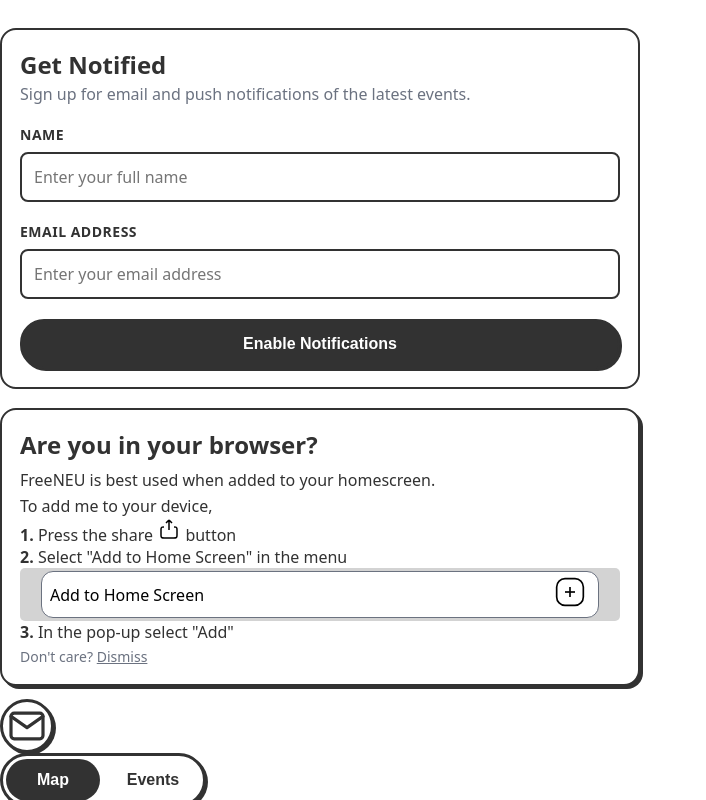
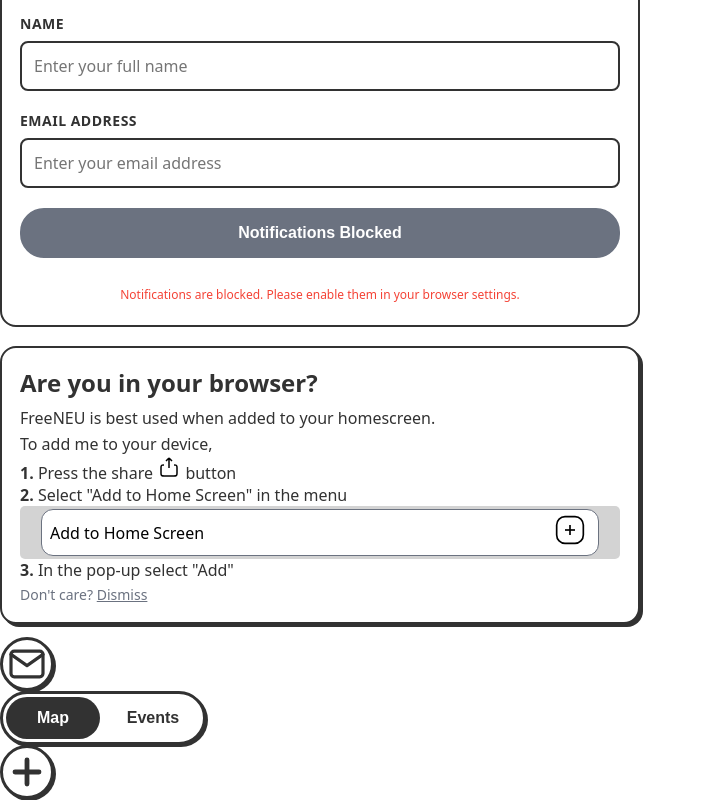
Before and after one commit to henrybednarz/FreeNEU, a Next.js app: page / in a window 1280 px wide. Both pictures are taken after a click on the element 27 px from the left and 664 px from the top of the page. Shown: the whole page, without its empty margins (0-706 px from the left). Built offline with nearby package versions, Linux system fonts and the light colour scheme; no server answers.

Commit message:
Fixed issue where event could be submitted while location was still being fetched

```diff
--- a/api/event/index.js
+++ b/api/event/index.js
@@ -83,9 +83,8 @@
         if (result.rowCount > 0) {
             const insertedEvent = result.rows[0]
 
-            await sendPushToAll({
-                title: `New Event Spotted`,
-                body: insertedEvent.name || 'A new event was added',}
+            await sendPushToAll(
+                "new event spotted"
             )
             return {success: true, message: 'Event saved successfully!', event: insertedEvent}
         } else {
--- a/src/app/page.js
+++ b/src/app/page.js
@@ -131,6 +131,7 @@
         if (isSubmittingNotification) { return }
         const request = await subscribeNotification(formData);
         const result = await request;
+
         if (result.success) {
             showNotification('Email submitted successfully!', 'success');
             closeEmailForm();
--- a/src/components/EmailAddForm.js
+++ b/src/components/EmailAddForm.js
@@ -3,11 +3,23 @@
 
 const EmailInputForm = ({ formData, onFormDataChange, onSubmitNotification, onSubmitRemoveNotification, isSubmitting }) => {
     const [validationErrors, setValidationErrors] = useState({});
+    const [notificationsAllowed, setNotificationsAllowed] = useState(false);
     const [notificationsEnabled, setNotificationsEnabled] = useState(false);
+    const [notificationsSupported, setNotificationsSupported] = useState(true);
 
     useEffect(() => {
-        const storedValue = window.localStorage.getItem('userNotificationsEnabled');
-        setNotificationsEnabled(storedValue === 'true');
+        if (typeof window === 'undefined') return;
+
+        const supported = ('Notification' in window) && ('serviceWorker' in navigator);
+        setNotificationsSupported(supported);
+
+        if (supported) {
+            const permission = Notification.permission;
+            setNotificationsAllowed(permission === 'granted');
+
+            const storedValue = window.localStorage.getItem('userNotificationsEnabled');
+            setNotificationsEnabled(storedValue === 'true' && permission === 'granted');
+        }
     }, []);
 
     useEffect(() => {
@@ -25,7 +37,22 @@
     };
 
     const handleNotificationSubscribe = async () => {
-        if (!('Notification' in window) || !('serviceWorker' in navigator)) return;
+        if (!notificationsSupported) {
+            console.log("Notifications are not supported in this browser.");
+            return;
+        }
+
+        // Request permission if not already granted
+        if (!notificationsAllowed) {
+            const permission = await Notification.requestPermission();
+            setNotificationsAllowed(permission === 'granted');
+
+            if (permission !== 'granted') {
+                console.log("Notification permission not granted.");
+                return;
+            }
+        }
+
         const newErrors = {};
         if (!formData.name) {
             newErrors.name = "Name is required.";
@@ -40,13 +67,40 @@
         if (Object.keys(newErrors).length === 0) {
             onSubmitNotification(formData);
             setNotificationsEnabled(true);
+            window.localStorage.setItem('userNotificationsEnabled', 'true');
         }
     }
 
     const handleNotificationUnsubscribe = async () => {
-        if (!('Notification' in window) || !('serviceWorker' in navigator)) return;
+        if (!notificationsSupported) return;
+
         onSubmitRemoveNotification(formData);
         setNotificationsEnabled(false);
+        window.localStorage.setItem('userNotificationsEnabled', 'false');
+    }
+
+    const isButtonDisabled = () => {
+        if (isSubmitting) return true;
+        if (!notificationsSupported) return true;
+        if (notificationsEnabled) return false; // Unsubscribe button should always be enabled
+        if (typeof window !== 'undefined' && 'Notification' in window && Notification.permission === 'denied') return true;
+        return false;
+    }
+
+    const getButtonText = () => {
+        if (notificationsEnabled) {
+            return 'Disable Notifications';
+        }
+        if (!notificationsSupported) {
+            return 'Notifications Not Supported';
+        }
+        if (typeof window !== 'undefined' && 'Notification' in window && Notification.permission === 'denied') {
+            return 'Notifications Blocked';
+        }
+        if (!notificationsAllowed) {
+            return 'Enable Notifications (Allow Permission)';
+        }
+        return 'Enable Notifications';
     }
 
     return (
@@ -84,18 +138,25 @@
                     />
                     {validationErrors.email && <p className="error-message">{validationErrors.email}</p>}
                 </div>
+
                 <div className="form-group button">
                     <button
                         onClick={notificationsEnabled ? handleNotificationUnsubscribe : handleNotificationSubscribe}
-                        disabled={isSubmitting}
+                        disabled={isButtonDisabled()}
                         className={`submit-button ${notificationsEnabled ? 'unsubscribe' : ''}`}
                         type="button"
                     >
                         <div className="submit-button-pill">
-                            {notificationsEnabled ? 'Disable Notifications' : 'Enable Notifications'}
+                            {getButtonText()}
                         </div>
                     </button>
                 </div>
+
+                {typeof window !== 'undefined' && 'Notification' in window && Notification.permission === 'denied' && !notificationsEnabled && (
+                    <p className="error-message" style={{ textAlign: 'center', marginTop: '0.5rem' }}>
+                        Notifications are blocked. Please enable them in your browser settings.
+                    </p>
+                )}
             </div>
         </div>
     );
--- a/src/components/EventAddForm.js
+++ b/src/components/EventAddForm.js
@@ -123,7 +123,7 @@
                         disabled={isSubmitting}
                     >
                         <div className="submit-button-pill">
-                            {isSubmitting ? 'Submitting...' : 'Create Event'}
+                            Create Event
                         </div>
                     </button>
                 </div>
--- a/src/hooks/useEmailForm.js
+++ b/src/hooks/useEmailForm.js
@@ -59,16 +59,17 @@
                     name: formData.name,
                 }),
             });
+            const data = await response.json();
             if (response.ok) {
                 localStorage.removeItem('userEmail');
                 localStorage.removeItem('userName');
                 localStorage.setItem('userNotificationsEnabled', 'false');
-                return { success: true, message: response.json() };
+                return { success: true, message: data.message };
             } else {
-                return { success: false, message: response.json() };
+                return { success: false, message: data.message };
             }
         } catch (error) {
-            return {success: false, message: error};
+            return { success: false, message: error };
         } finally {
             setIsSubmittingNotification(false);
         }
@@ -82,13 +83,12 @@
             const perm = await Notification.requestPermission();
             if (perm !== 'granted') {
                 setIsSubmittingNotification(false);
-                return;
+                return { success: false, message: 'Notification permission not granted' };
             }
             const vapidResp = await fetch('/api/notifications?vapid=public');
             if (!vapidResp.ok) {
-                console.error('Failed to fetch VAPID public key');
                 setIsSubmittingNotification(false);
-                return;
+                return { success: false, message: 'Failed to fetch VAPID public key' };
             }
             const vapidJson = await vapidResp.json();
             const publicKey = vapidJson.publicKey;
@@ -109,13 +109,14 @@
                     subscription,
                 }),
             });
+            const data = await response.json();
             if (response.ok) {
                 localStorage.setItem('userEmail', formData.email);
                 localStorage.setItem('userName', formData.name);
                 localStorage.setItem('userNotificationsEnabled', 'true');
-                return { success: true, message: response.json()  };
+                return { success: true, message: data.message };
             } else {
-                return { success: false, message: response.json()  }
+                return { success: false, message: data.message }
             }
         } catch (error) {
             console.error('Error submitting email:', error);
--- a/src/hooks/useEventForm.js
+++ b/src/hooks/useEventForm.js
@@ -51,6 +51,7 @@
     const handleLocationSelected = useCallback(async (lat, lng) => {
         setIsSelectingLocation(false);
         setShowEventForm(true);
+        setIsSubmitting(true);
 
         const updatedData = {
             ...newEventData,
@@ -63,6 +64,7 @@
 
         const fetchedAddress = await getAddressFromCoordinates(lat, lng);
         setNewEventData(prev => ({ ...prev, address: fetchedAddress }));
+        setIsSubmitting(false);
     }, [newEventData]);
 
     return {
--- a/utils/push-notification.js
+++ b/utils/push-notification.js
@@ -48,14 +48,15 @@
     }
 
     console.log(`Attempting to send notifications to ${subscribers.length} subscribers...`);
-    const payloadString = JSON.stringify(payload);
 
     const sendPromises = subscribers.map(async (user) => {
         try {
-            await webpush.sendNotification(user.subscription, payloadString);
+            const subscription = user.subscription
+            await webpush.sendNotification(subscription, payload);
             return { email: user.email, status: 'success' };
         } catch (error) {
             if (error.statusCode === 410 || error.statusCode === 404) {
+                console.error(`Removing stale subscription for ${user.email}:`, error.body || error.message);
                 await removeStaleSubscription(user.email);
                 return { email: user.email, status: 'stale' };
             } else {
```
